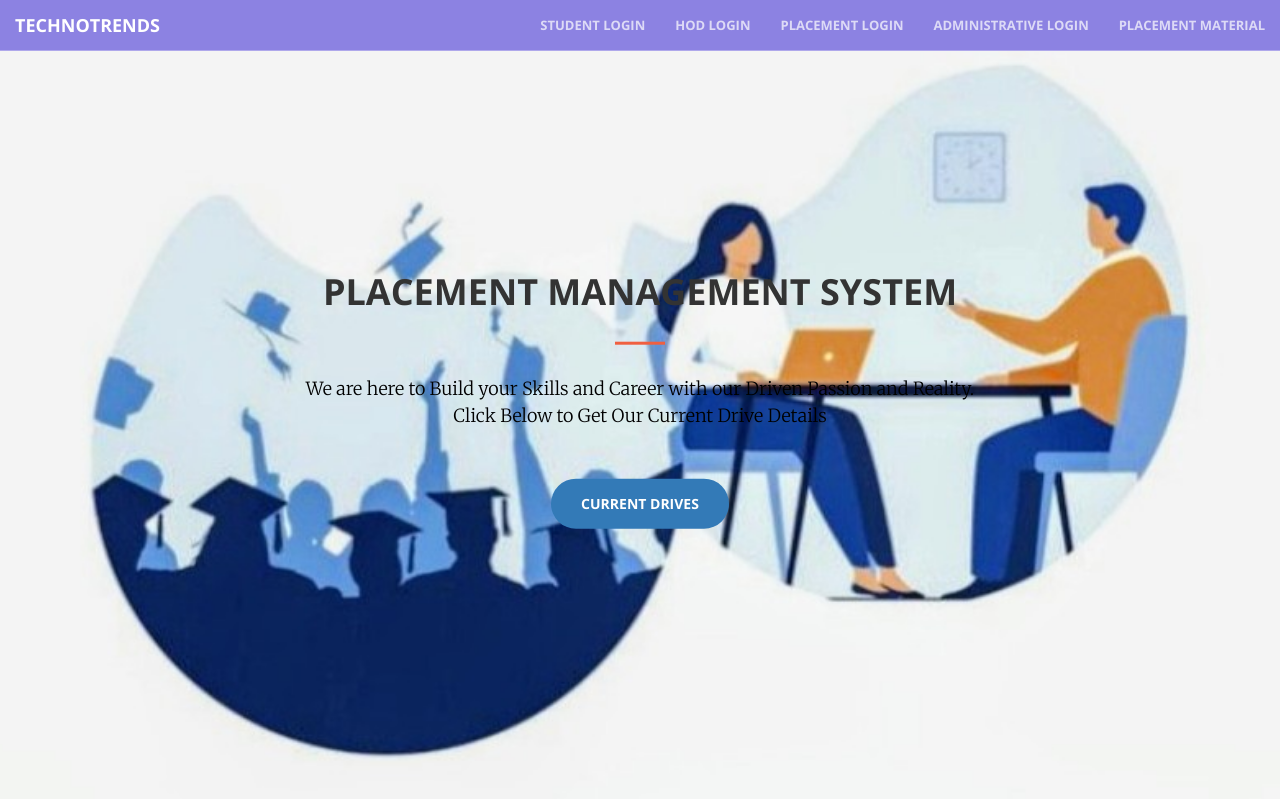
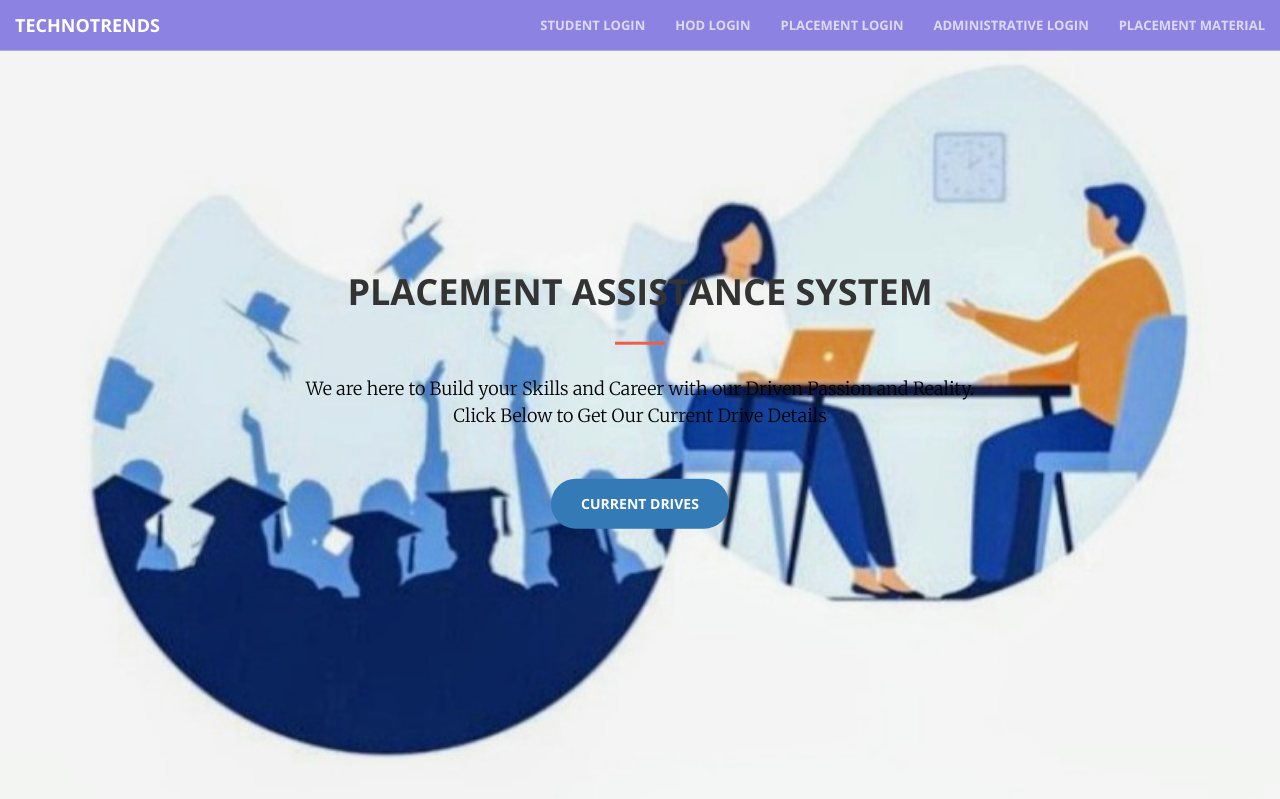
Before and after one commit to PallaviVedpathak/PASS-App1, a PHP site: page /index.php in a window 1280 px wide. Shown: the top 799 px of the page. Run offline with PHP 8.4, Linux system fonts and the light colour scheme.

Commit message:
Update index.php

```diff
--- a/index.php
+++ b/index.php
@@ -75,7 +75,7 @@
         <header>
             <div class="header-content">
                 <div class="header-content-inner">
-                    <h1>PLACEMENT MANAGEMENT SYSTEM</h1>
+                    <h1>PLACEMENT ASSISTANCE SYSTEM</h1>
                     <hr>
                     <p>We are here to Build your Skills and Career with our Driven Passion and Reality.</br>Click Below to Get Our Current Drive
                         Details</p>
```
